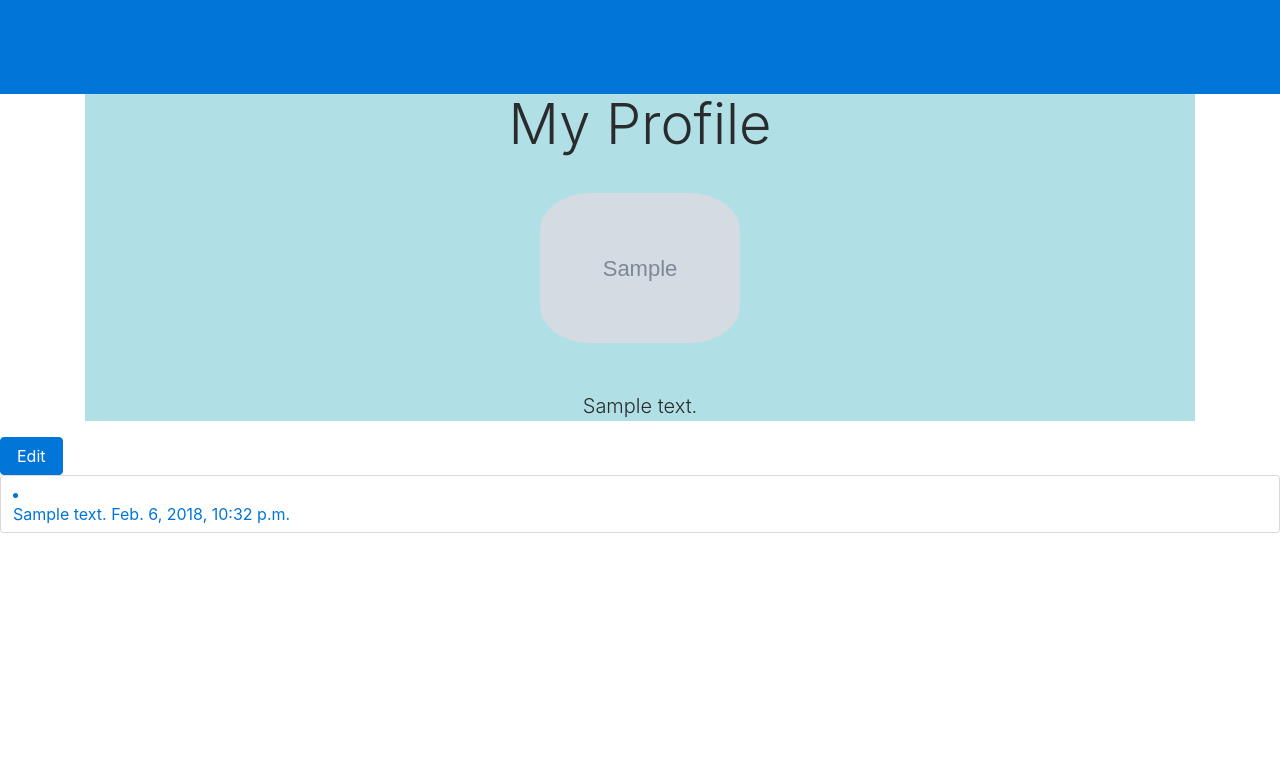
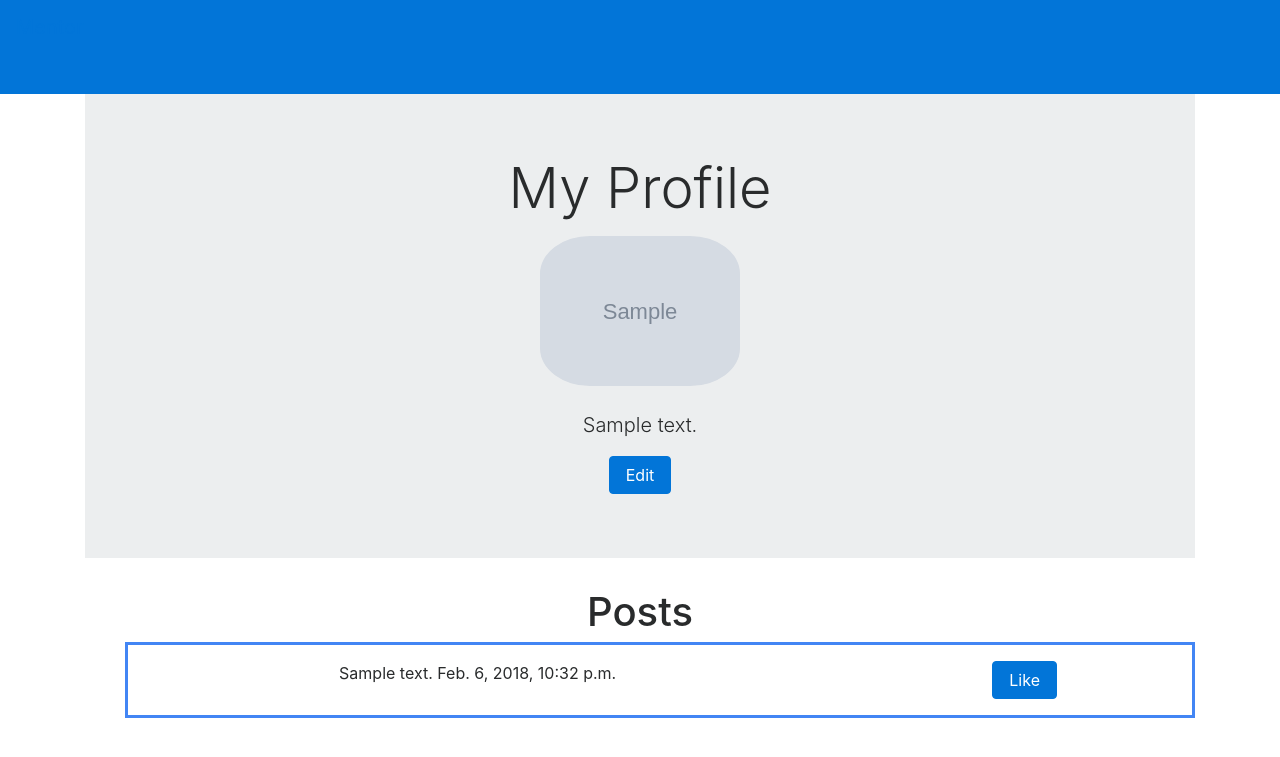
Before and after one commit to dillonfromdallas/mentor_site, a Django app: a page that uses mentor/profiles/templates/profiles/user_profile.html in a window 1280 px wide. Shown: the top 757 px of the page. Run offline with Django 3.2, Linux system fonts and the light colour scheme; a user stored in the database is signed in; tables that the repository leaves empty hold one stand-in row (values such as "Sample post"); grey boxes marked "Sample" are stand-in pictures; some libraries are stand-ins or nearby versions.

Commit message:
Updating profile post display

```diff
--- a/mentor/profiles/static/profiles/css/style.css
+++ b/mentor/profiles/static/profiles/css/style.css
@@ -16,6 +16,12 @@ ul {
   border-radius: 25%;
 
 }
+
+.profile_post {
+  border-color: #4285F4;
+  border-style: solid;
+
+}
 /* How do we get the navbar to actually look like it should???
 * Display inline
 * Display with some color
--- a/mentor/profiles/templates/profiles/user_profile.html
+++ b/mentor/profiles/templates/profiles/user_profile.html
@@ -1,6 +1,7 @@
 {% extends "profiles/layout.html" %}
 {% load static %}
 
+<!-- Title Text -->
 {% block title %}
 {% if you_are_blocked or you_are_blocking %}
 Blocked - {{ block.super }}
@@ -9,7 +10,11 @@ Blocked - {{ block.super }}
 {% endif %}
 {% endblock %}
 
+<!-- Body Contents -->
+
 {% block body %}
+
+<!-- Handling Blocked User Instances -->
 
 {% if you_are_blocked %}
 <div class="bg-light text-danger">
@@ -39,6 +44,8 @@ Blocked - {{ block.super }}
 
 {% else %}
 
+<!-- Displaying User Profile -->
+
 {% if messages %}
 <ul class="messages text-center alert alert-primary">
     {% for message in messages %}
@@ -48,35 +55,25 @@ Blocked - {{ block.super }}
     {% endfor %}
 </ul>
 {% endif %}
-<div class="container profile_meta">
-  <div class="grid_jumbotron profile_header bluejumbo text-center">
+
+<div class="container">
+  <!--Profile Jumbotron-->
+  <div class="jumbotron jumbotron-fluid bg-white text-center">
   {% if object.user != request.user %}
-    <h1 class="display-4 mt-0"> {{ object.user }}'s profile. </h1>
+    <h1 class="display-4 mt-0 mb-3"> {{ object.user }}'s profile. </h1>
   {% else %}
-    <h1 class="display-4 mt-0 "> My Profile </h1>
+    <h1 class="display-4 mt-0 mb-3"> My Profile </h1>
   {% endif %}
   {% if object.avatar %}
     <img
     src="{{object.avatar.url}}"
     alt="profile picture"
-    class="profile_picture mb-5">
+    class="profile_picture mb-4">
   {% else %}
     <h5>¯\_(ツ)_/¯</h5>
     <h5>{{object.user}} has not set a profile picture.</h5>
   {% endif %}
     <p class="lead">{{ object.bio }}</p>
-</div>
-</div>
-
-
-  {% if object.user != request.user %}
-    {% if mutual_follow %}
-      You and {{ object.user }} are following each other!
-    {% else %}
-      You are{% if not user_is_following %} not{% endif %} following {{ object.user }}.
-    {% endif %}
-  {% endif %}
-
     <div id="profile_functions">
     {% if object.user != request.user %}
       {% if not user_is_following %}
@@ -104,23 +101,38 @@ Blocked - {{ block.super }}
       <a href="{% url 'edit' username=request.user %}" class="btn btn-primary">Edit</a>
       {% endif %}
     </div>
+  </div>
 
-  <div id="profile_posts">
-    <div id="post_box"
-    <textarea class="form-control">
-    <a href="{% url 'userprofile' user%}"
+  <!-- Follow Check -->
+  {% if object.user != request.user %}
+    {% if mutual_follow %}
+      You and {{ object.user }} are following each other!
+    {% else %}
+      You are{% if not user_is_following %} not{% endif %} following {{ object.user }}.
+    {% endif %}
+  {% endif %}
 
+<!-- Displaying Posts -->
+  <div id="profile_posts" class="text-center">
+    <h1 class="h1">Posts</h1>
+    <div id="post_box">
       <ul>
       {% for post in posts %}
-      <li>
-        <div>
+        <li class="profile_post pt-3 pb-3">
+          <div class="row">
+            <div class="col-8 align-middle">
             {{ post.message }}
             {{ post.post_time }}
+            </div>
+            <div class="col-4">
+              <a href="#" class="btn btn-primary">Like</a>
+            </div>
           </div>
         </li>
       {% endfor %}
       </ul>
     </div>
-
-{% endif %}
+  </div>
+</div>
+{% endif %} <!-- Ends Block Check -->
 {% endblock %}
```
Lines whose indentation alone changed are shown as unchanged.
